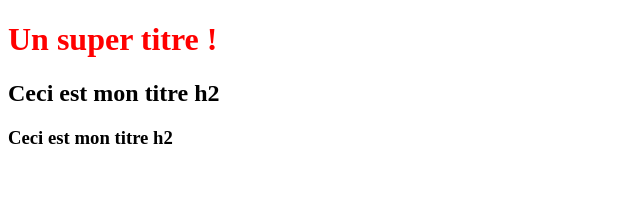
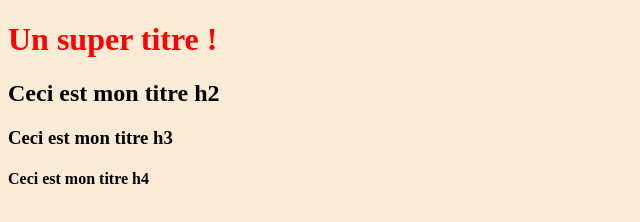
Before and after one commit to chimiboris/OpenclassroomsProject, a plain HTML site: page index.html in a window 1280 px wide. Shown: the whole page, without its empty margins (0-640 px from the left). Drawn offline with Linux system fonts and the light colour scheme.

Commit message:
Ajout du titre h4 et changement du background de la page index

```diff
--- a/index.html
+++ b/index.html
@@ -7,6 +7,7 @@
 <body>
    <h1>Un super titre !</h1>
    <h2>Ceci est mon titre h2</h2>
-   <h3>Ceci est mon titre h2</h3>
+   <h3>Ceci est mon titre h3</h3>
+   <h4>Ceci est mon titre h4</h4>
 </body>
 </html>
--- a/styles.css
+++ b/styles.css
@@ -1,3 +1,7 @@
 h1 {
     color: red;
  }
+
+ body{
+    background-color: antiquewhite;
+ }
```
